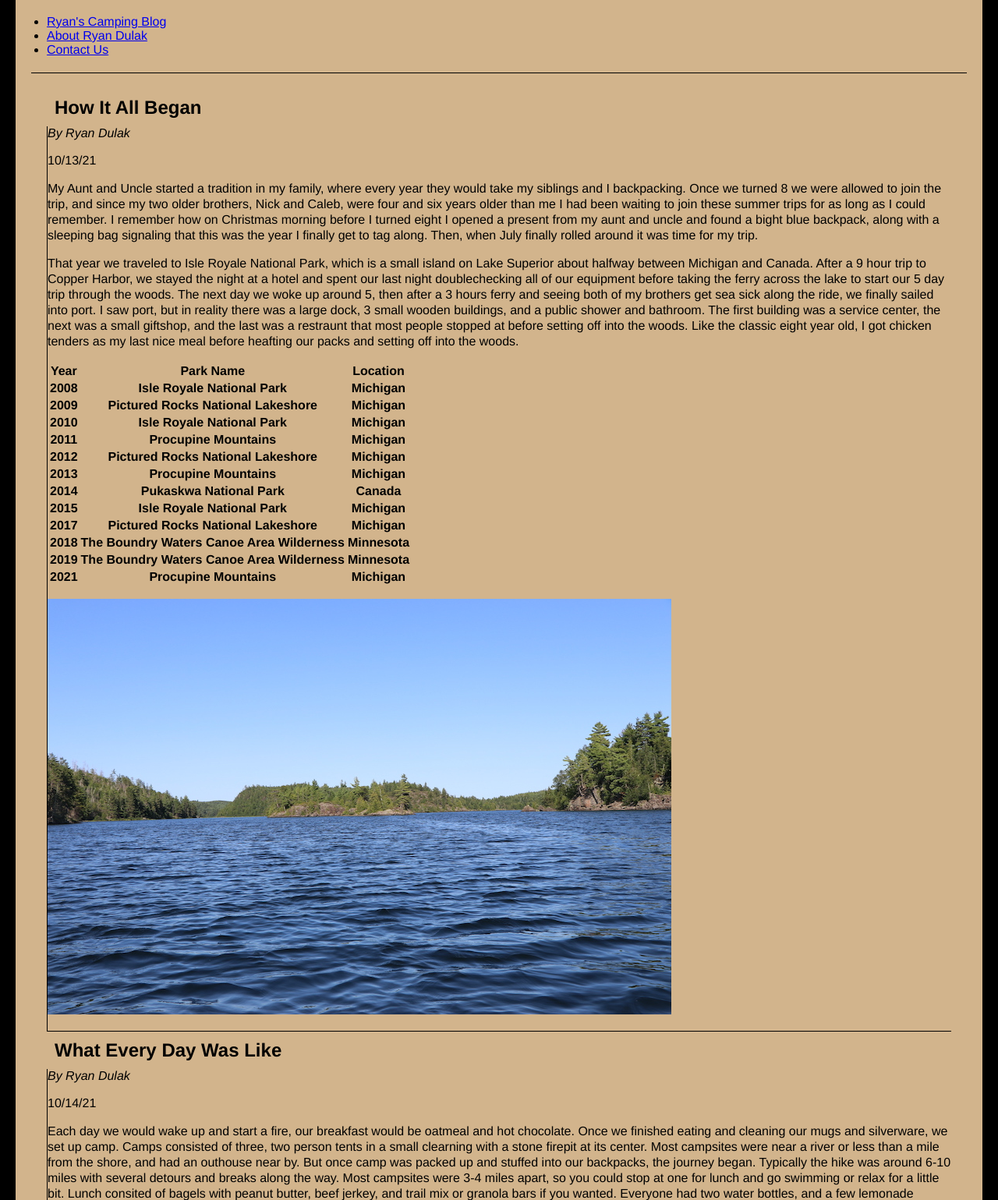
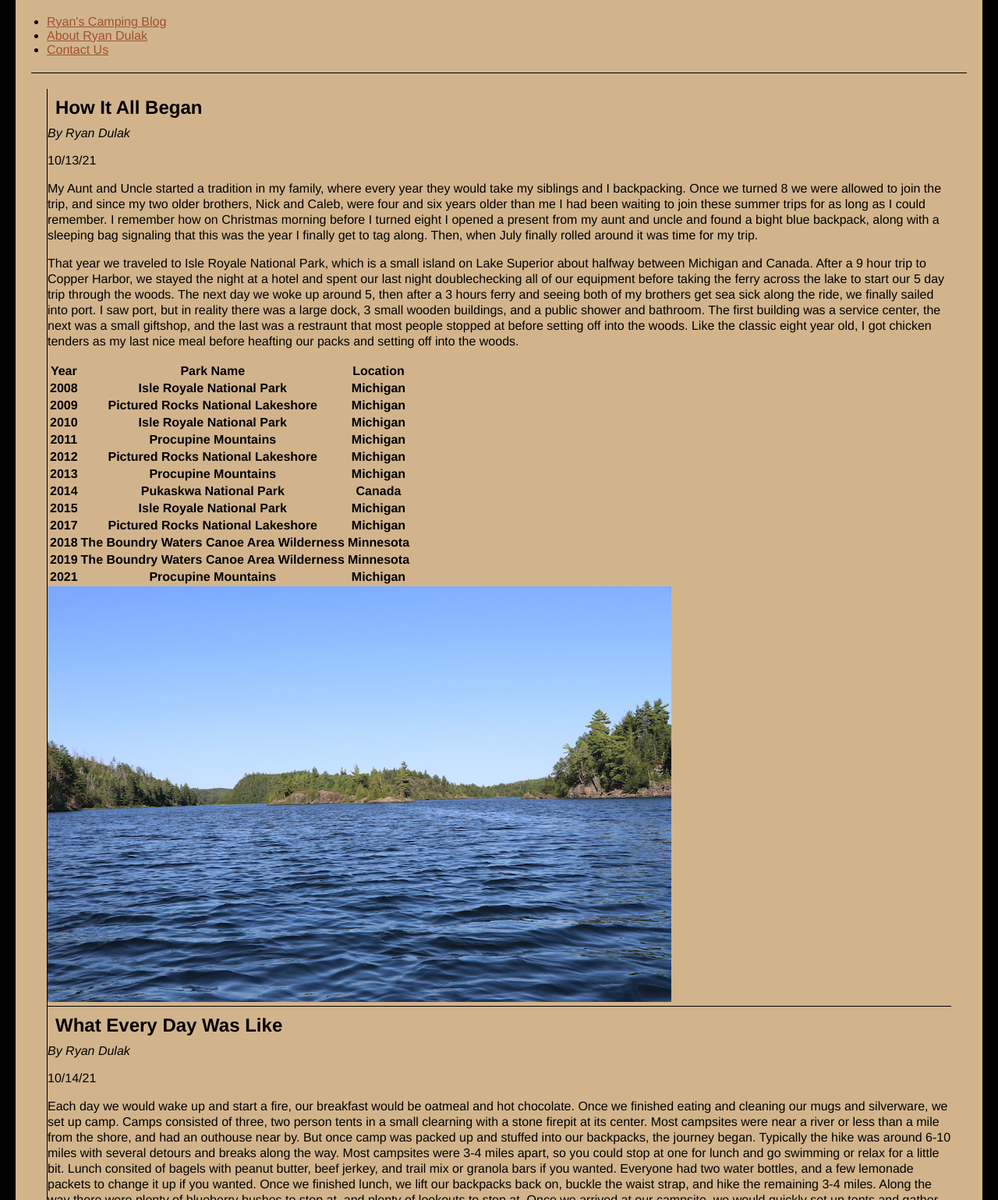
Before and after one commit to dulakrya/mi349_blog, a plain HTML site: page index.html in a window 1280 px wide. Shown: the part 61-1600 px from the top of the page at 78% size. Drawn offline with Linux system fonts and the light colour scheme.

Commit message:
added media querie

```diff
--- a/index.html
+++ b/index.html
@@ -20,10 +20,10 @@
     </header>
 
     <section id="blog">
-        <h2>How It All Began</h2>
         <article class="blog-post">
-            <address>By Ryan Dulak</address>
-            <p><time datetime="2021-10-13" title="10/13/21">10/13/21</time></p>
+            <h2>How It All Began</h2>
+            <address class="author">By Ryan Dulak</address>
+            <p class="date"><time datetime="2021-10-13" title="10/13/21">10/13/21</time></p>
             <p>My Aunt and Uncle started a tradition in my family, where every year they would take my siblings and I backpacking. Once we turned 8 we were allowed to
                 join the trip, and since my two older brothers, Nick and Caleb, were four and six years older than me I had been waiting to join these summer
                 trips for as long as I could remember. I remember how on Christmas morning before I turned eight I opened a present from my aunt and uncle and found a
@@ -105,10 +105,10 @@
 
             <p class="picture"><img src="IMG_5283.JPG" alt="Shore Picture of Isle Royale"></p>
         </article>
-        <h2>What Every Day Was Like</h2>
         <article class="blog-post">
-            <address>By Ryan Dulak</address>
-            <p><time datetime="2021-10-14" title="10/14/21">10/14/21</time></p>
+            <h2>What Every Day Was Like</h2>
+            <address class="author">By Ryan Dulak</address>
+            <p class="date"><time datetime="2021-10-14" title="10/14/21">10/14/21</time></p>
             <p>Each day we would wake up and start a fire, our breakfast would be oatmeal and hot chocolate. Once we finished eating and cleaning our mugs
                 and silverware, we set up camp. Camps consisted of three, two person tents in a small clearning with a stone firepit at its center. Most campsites were
                 near a river or less than a mile from the shore, and had an outhouse near by. But once camp was packed up and stuffed into our backpacks, the journey
--- a/style.css
+++ b/style.css
@@ -29,12 +29,20 @@ p {
 }
 .picture {
     float: left;
+    margin: auto;
+    max-width: 100%;
 }
 .blog-post {
     border-left: 1px solid black;
     border-bottom: 1px solid black;
 }
-}
+
 a[href$=".html"] {
     color:sienna;
 }
+
+@media (max-width: 400px) {
+    #blog {
+        margin: auto;
+    }
+}
```
